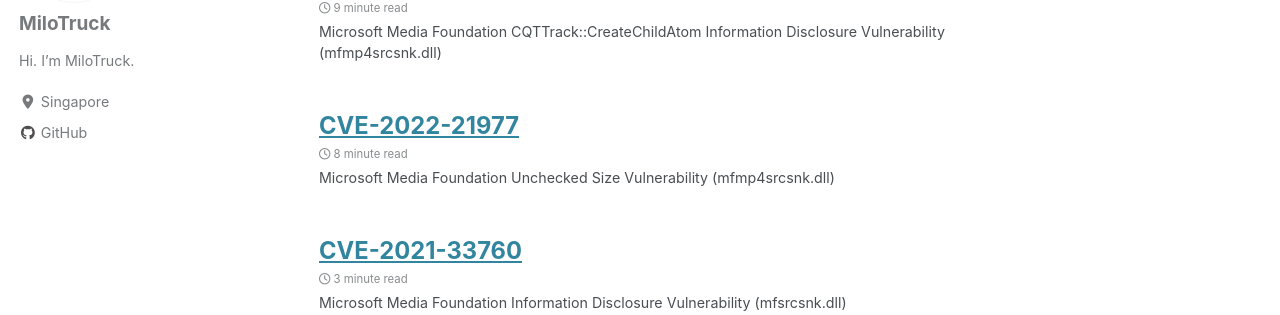
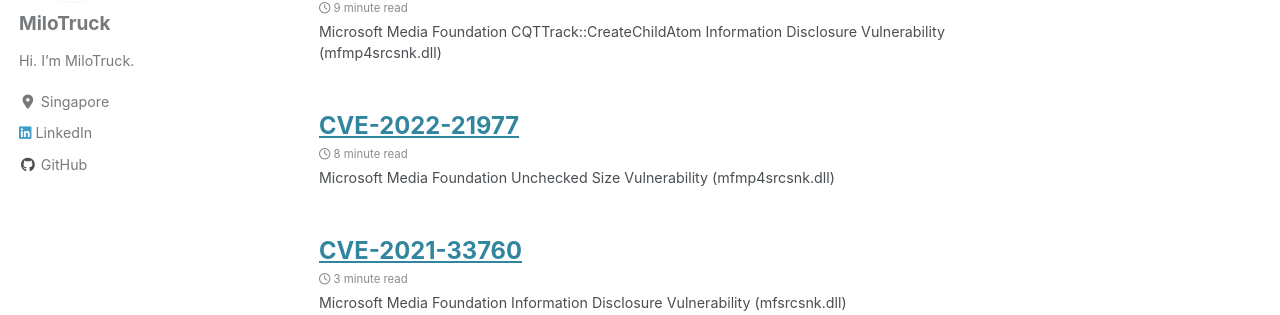
Before and after one commit to MiloTruck/milotruck.github.io, a Jekyll site: the page built from index.html, in a window 1280 px wide. Shown: the part 203-518 px from the top of the page. Built offline with Jekyll 4.4.1, drawn with Linux system fonts in a browser that asks for light colours; cached includes are drawn as plain includes; nearby versions of some CDN libraries; the list of posts is cut into pages by our own code.

Commit message:
Added linkedin to socials

```diff
--- a/_config.yml
+++ b/_config.yml
@@ -119,6 +119,9 @@ author:
     - label: "Twitter"
       icon: "fab fa-fw fa-twitter-square"
       # url: "https://twitter.com/"
+    - label: "LinkedIn"
+      icon: "fa-brands fa-linkedin"
+      url: "https://www.linkedin.com/in/brandon-chong-286a141a2/"
     - label: "Facebook"
       icon: "fab fa-fw fa-facebook-square"
       # url: "https://facebook.com/"
```
